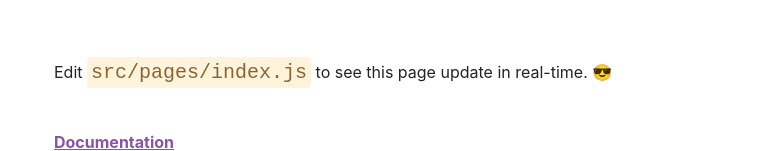
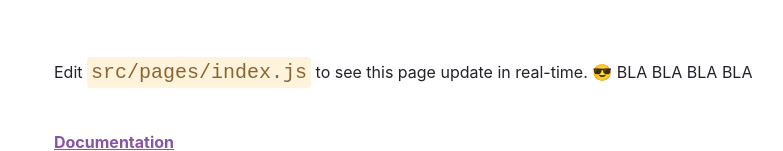
Before and after one commit to maxredcloak/testgatsby, a Gatsby site: page / in a window 1280 px wide. Shown: the part 224-375 px from the top of the page, without its empty margins (50-833 px from the left). Built offline with nearby package versions, Linux system fonts and the light colour scheme; Gatsby itself is replaced by a stand-in of ours.

Commit message:
Testing update

```diff
--- a/src/pages/index.js
+++ b/src/pages/index.js
@@ -133,7 +133,7 @@
       </h1>
       <p style={paragraphStyles}>
         Edit <code style={codeStyles}>src/pages/index.js</code> to see this page
-        update in real-time. 😎
+        update in real-time. 😎 BLA BLA BLA BLA
       </p>
       <ul style={listStyles}>
         <li style={docLinkStyle}>
```
